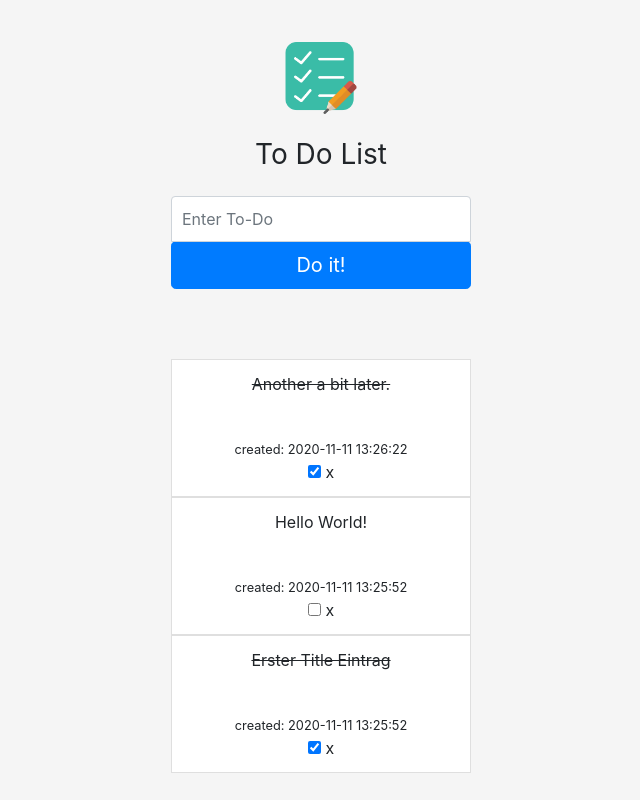
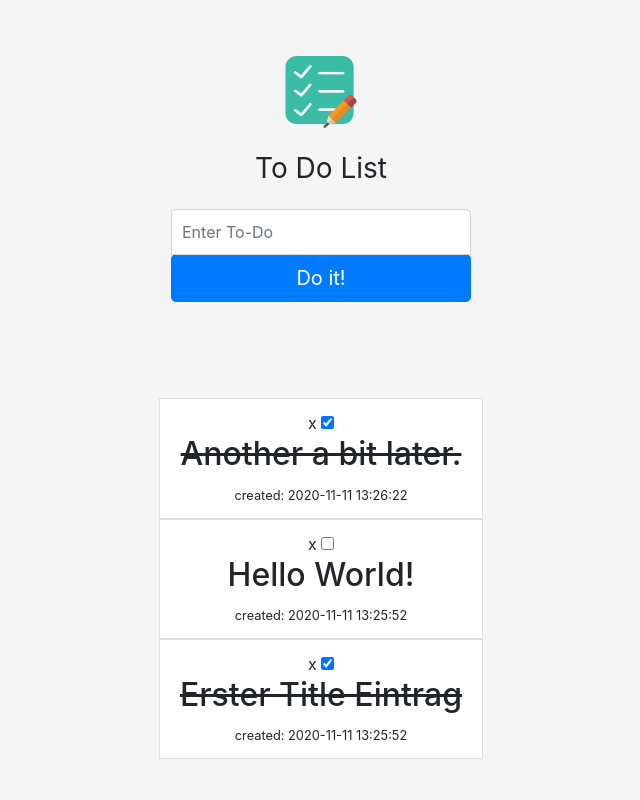
Before and after one commit to philipp-klug/to-do-list, a PHP site: page / in a window 1280 px wide. Shown: the whole page, without its empty margins (319-959 px from the left). Run offline with PHP 8.4, Linux system fonts and the light colour scheme; data comes from the database, SQL or seed files in the repository.

Commit message:
[Done] added line-through toggle and README

```diff
--- a/app/check.php
+++ b/app/check.php
@@ -11,14 +11,14 @@ if(isset($_POST['id'])) {
         echo 'error';
     } else {
         //execute statement
-        $stmt = $conn->prepare("SELECT id, checked FROM todos WHERE id=?");
+        $todos = $conn->prepare("SELECT id, checked FROM todos WHERE id=?");
         $todos->execute([$id]);
-        $res = $stmt->execute([$id]);
 
         $todo = $todos->fetch();
         $uId = $todo['id'];
         $checked = $todo['checked'];
 
+        //toggle value
         $uChecked = $checked ? 0 : 1;
 
         $res = $conn->query("UPDATE todos SET checked=$uChecked WHERE id =$uId");
--- a/css/style.css
+++ b/css/style.css
@@ -44,3 +44,7 @@ body {
 .todo-item {
     min-width: 300px;
 }
+
+.checked {
+    text-decoration: line-through;
+}
--- a/index.php
+++ b/index.php
@@ -37,7 +37,8 @@
                 <!-- Shown, if To-Do List is empty -->
                 <?php if($todos->rowCount() === 0) { ?>
                     <div class="todo-item">
-                        NO TO DOS TO DO <!--<img src="img/blank.jpg" width="100%" />-->
+                        No To-Do's to do! <br/>
+                        <img src="img/blank.jpg" width="300px" />
                     </div>
                 <?php } ?>
 
@@ -47,22 +48,18 @@
                         <!-- If To-Do is checked -->
                         <?php if($todo['checked']) { ?>
                             <li class="list-group-item" aria-disabled="true">
-                                <p><s><?php echo $todo['title'] ?></s></p>
-                                <br/>
+                                <span id="<?php echo $todo['id']; ?>" class="remove-to-do" aria-disabled="false">x</span>
+                                <input type="checkbox" class="check-box" data-todo-id="<?php echo $todo['id']; ?>" checked />
+                                <h2 class="checked"><?php echo $todo['title'] ?></h2>
                                 <small>created: <?php echo $todo['date_time'] ?></small>
-                                <br />
-                                <input type="checkbox" class="check-box" data-todo-id="<?php echo $todo['id']; ?>" checked />
-                                <span id="<?php echo $todo['id']; ?>" class="remove-to-do" aria-disabled="false">x</span>
                             </li>
                             <!-- Otherwise To-Do is unchecked -->
                         <?php } else { ?>
                             <li class="list-group-item">
-                                <p><?php echo $todo['title'] ?></p>
-                                <br />
+                                <span id="<?php echo $todo['id']; ?>" class="remove-to-do">x</span>
+                                <input type="checkbox" class="check-box" data-todo-id="<?php echo $todo['id']; ?>" />
+                                <h2><?php echo $todo['title'] ?></h2>
                                 <small>created: <?php echo $todo['date_time'] ?></small>
-                                <br />
-                                <input type="checkbox" class="check-box" data-todo-id="<?php echo $todo['id']; ?>" />
-                                <span id="<?php echo $todo['id']; ?>" class="remove-to-do">x</span>
                             </li>
                         <?php } ?>
                     </div>
@@ -103,11 +100,11 @@
                     },
                     (data) => {
                         if(data != 'error') {
-                            const p = $(this).next();
+                            const h2 = $(this).next();
                             if(data === '1') {
-                                p.removeClass('checked');
+                                h2.removeClass('checked');
                             } else {
-                                p.addClass('checked');
+                                h2.addClass('checked');
                             }
                         }
                     }
```
Also changed, not shown: README.md (added), img/blank.jpg.
